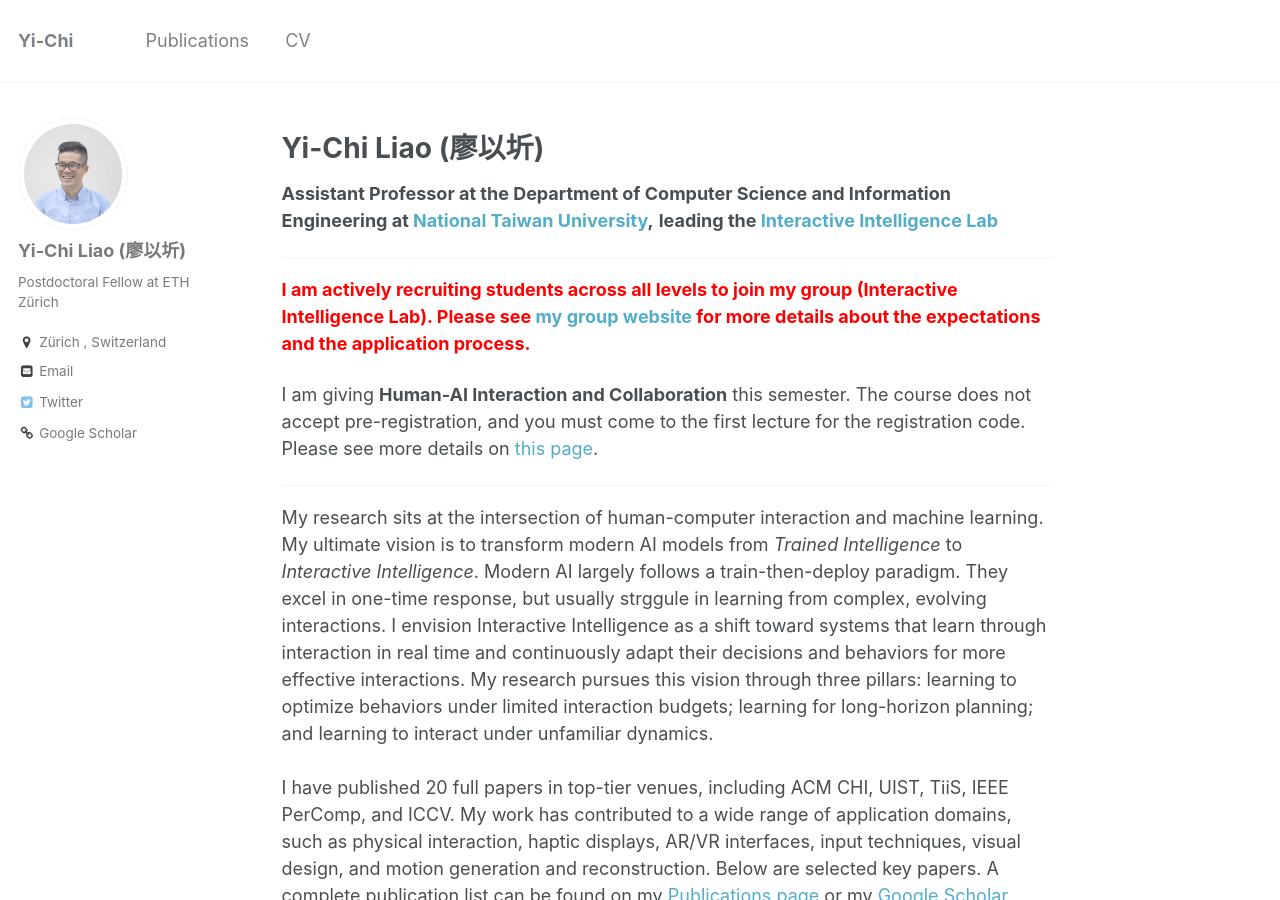
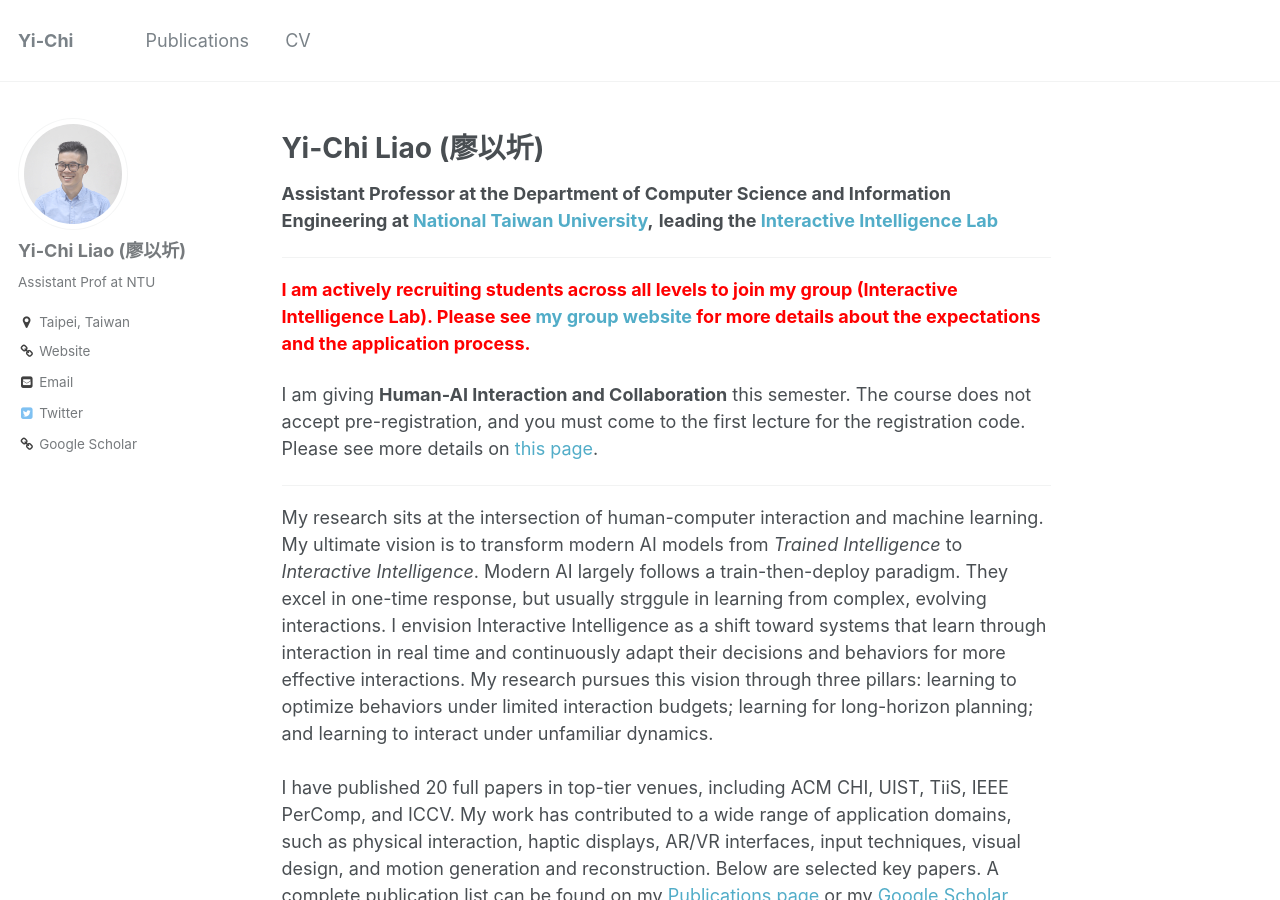
Before and after one commit to yichiliao/yichiliao.github.io, a Jekyll site: the page built from _pages/about.md, in a window 1280 px wide and 900 px high. Built offline with Jekyll 4.4.1, drawn with Linux system fonts in a browser that asks for light colours.

Commit message:
Update author bio, location, email, and URI for NTU
Co-Authored-By: Claude Opus 5.5 <noreply@anthropic.com>

```diff
--- a/_config.yml
+++ b/_config.yml
@@ -79,12 +79,12 @@ analytics:
 author:
   name             : "Yi-Chi Liao (廖以圻)"
   avatar           : "profile/yichi2-min.png"
-  bio              : "Postdoctoral Fellow at ETH Zürich"
-  location         : "Zürich , Switzerland"
+  bio              : "Assistant Prof at NTU"
+  location         : "Taipei, Taiwan"
   employer         :
   googlescholar    : "https://scholar.google.com/citations?user=Ddny4V4AAAAJ&hl=en"
-  email            : "yichi.liao@inf.ethz.ch"
-  uri              :
+  email            : "yichi@csie.ntu.edu.tw"
+  uri              : "https://csie.ntu.edu.tw/~yichi"
   bitbucket        :
   codepen          :
   dribbble         :
```
